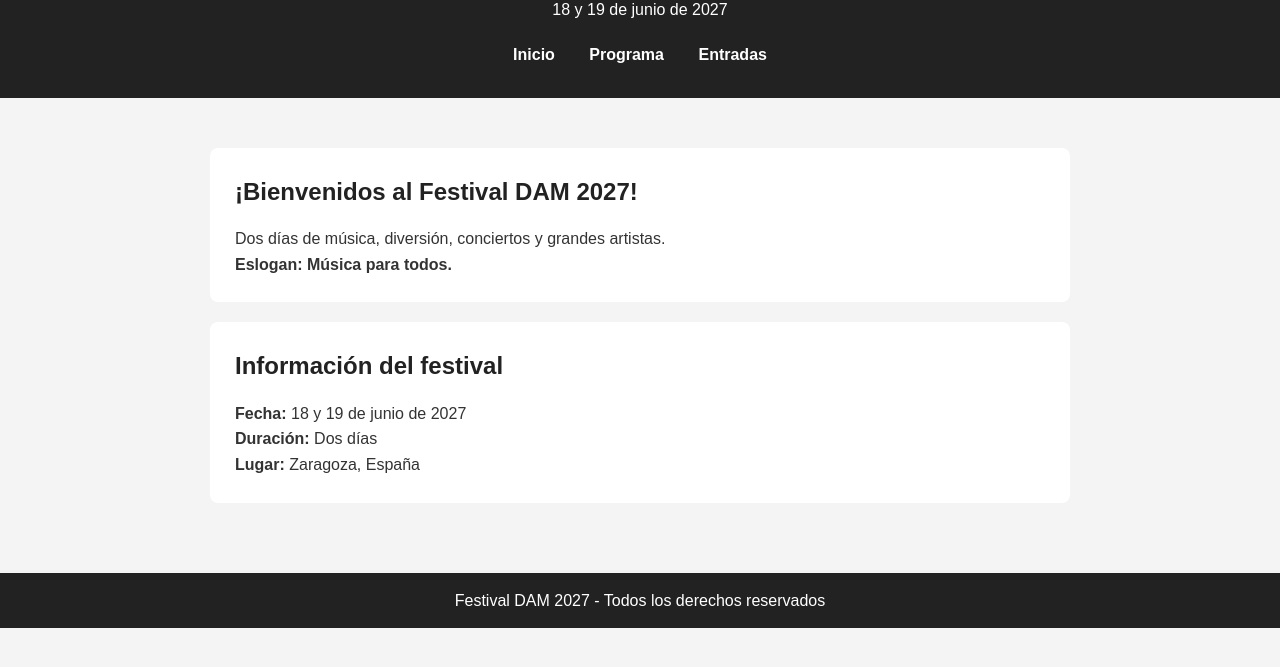
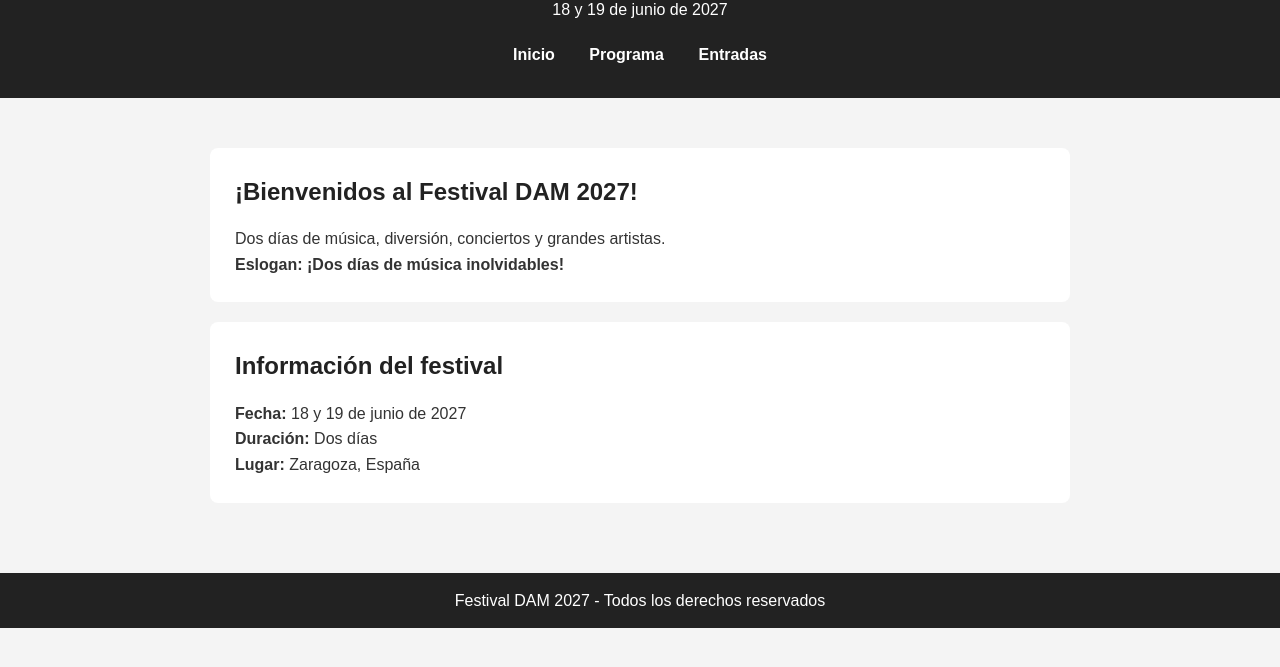
Before and after one commit to donatefernando25/festival-dam-2027, a plain HTML site: page index.html in a window 1280 px wide. Shown: the part 101-768 px from the top of the page. Drawn offline with Linux system fonts and the light colour scheme.

Commit message:
Modifica eslogan en rama A

```diff
--- a/index.html
+++ b/index.html
@@ -24,7 +24,7 @@
         <section>
             <h2>¡Bienvenidos al Festival DAM 2027!</h2>
             <p>Dos días de música, diversión, conciertos y grandes artistas.</p>
-            <p><strong>Eslogan: Música para todos.</strong></p>
+            <strong>Eslogan: ¡Dos días de música inolvidables!</strong>
         </section>
 
         <section>
```
